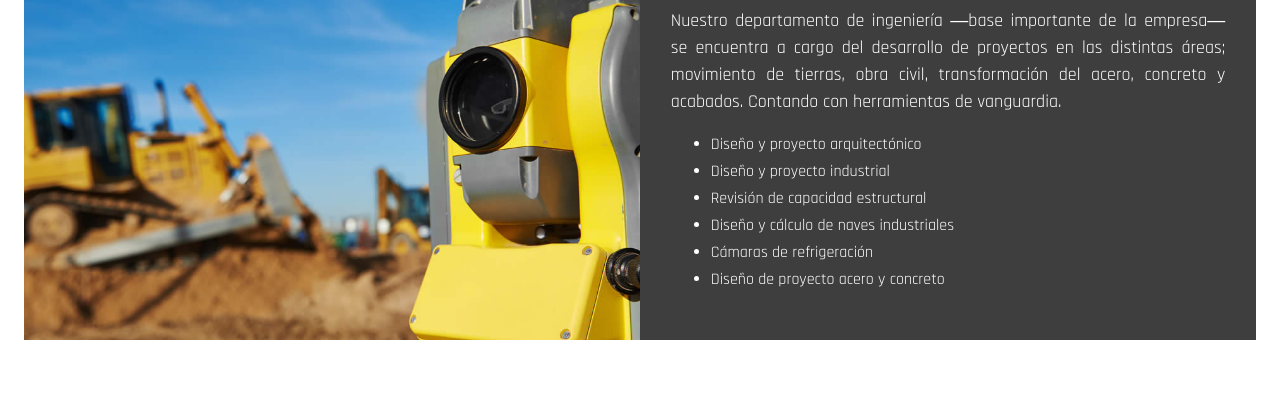
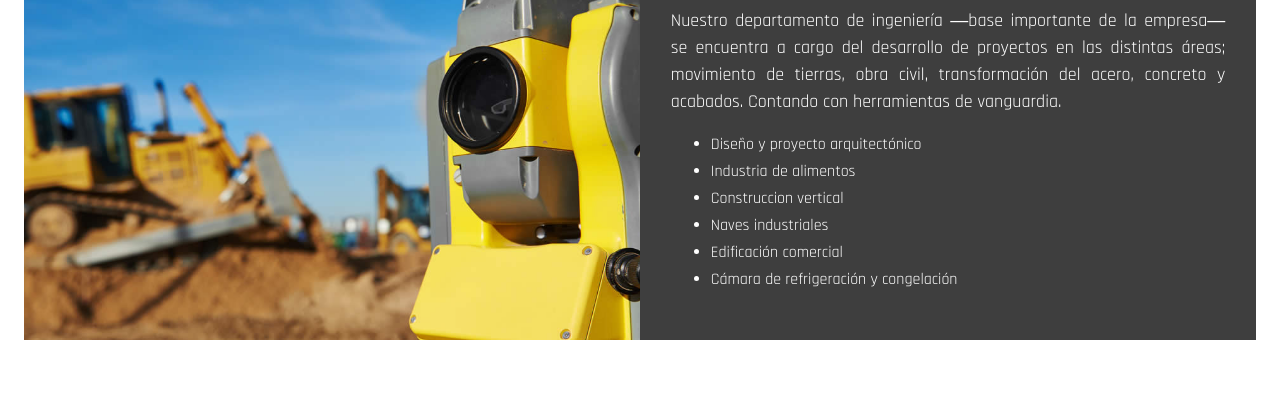
Before and after one commit to Lucas235117/emacsapruebas.github.io, a plain HTML site: page index.html in a window 1280 px wide. Shown: the part 759-1162 px from the top of the page. Drawn offline with nearby package versions, Linux system fonts and the light colour scheme.

Commit message:
Cambios 5/26/2020

```diff
--- a/index.html
+++ b/index.html
@@ -128,11 +128,11 @@
               <p>Nuestro departamento de ingeniería ―base importante de la empresa― se encuentra a cargo del desarrollo de proyectos en las distintas áreas; movimiento de tierras, obra civil, transformación del acero, concreto y acabados. Contando con herramientas de vanguardia.</p>
               <ul>
                 <li>Diseño y proyecto arquitectónico</li>
-                <li>Diseño y proyecto industrial</li>
-                <li>Revisión de capacidad estructural</li>
-                <li>Diseño y cálculo de naves industriales</li>
-                <li>Cámaras de refrigeración</li>
-                <li>Diseño de proyecto acero y concreto</li>
+                <li>Industria de alimentos</li>
+                <li>Construccion vertical</li>
+                <li>Naves industriales</li>
+                <li>Edificación comercial</li>
+                <li>Cámara de refrigeración y congelación</li>
               </ul>
             </div>
           </div>
```
